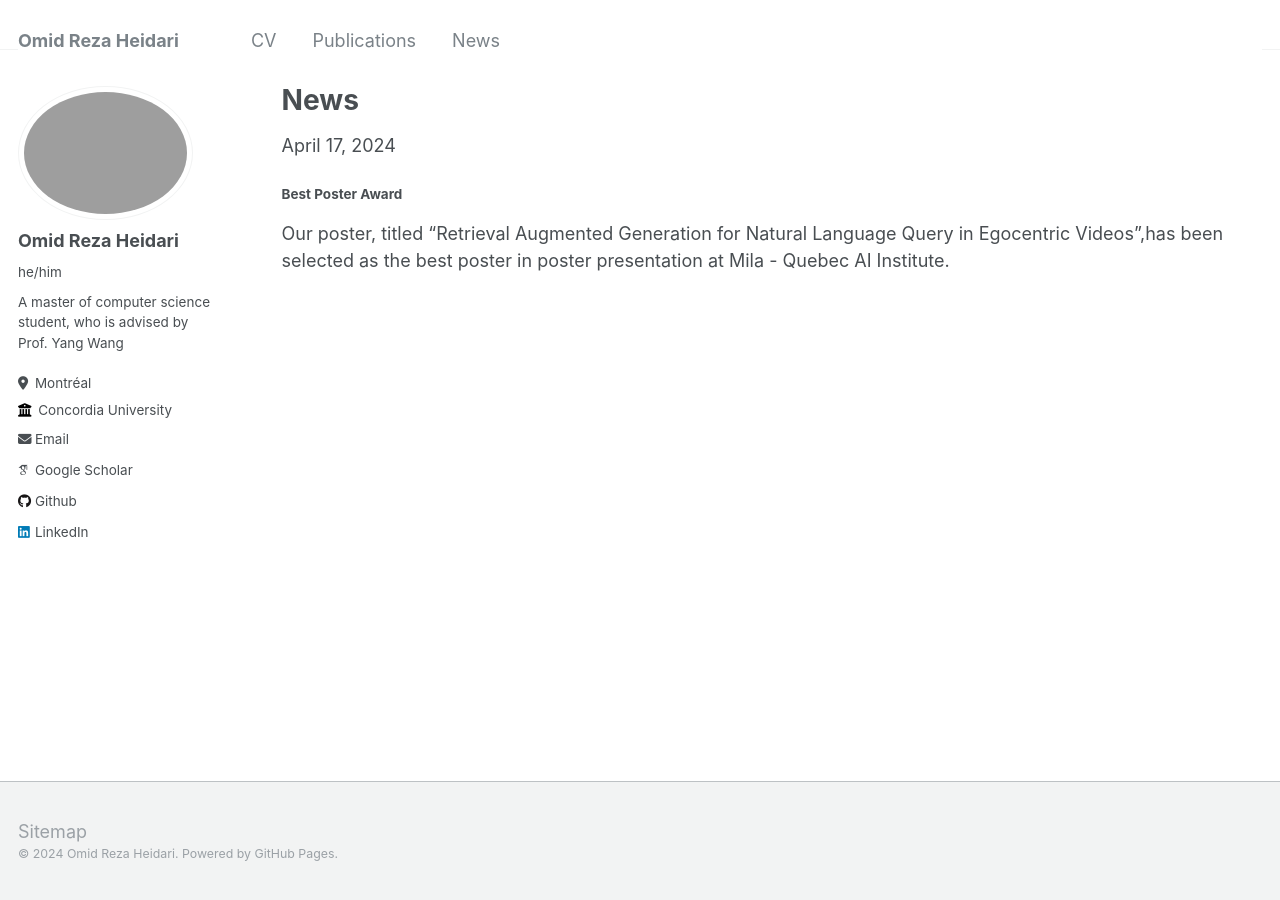
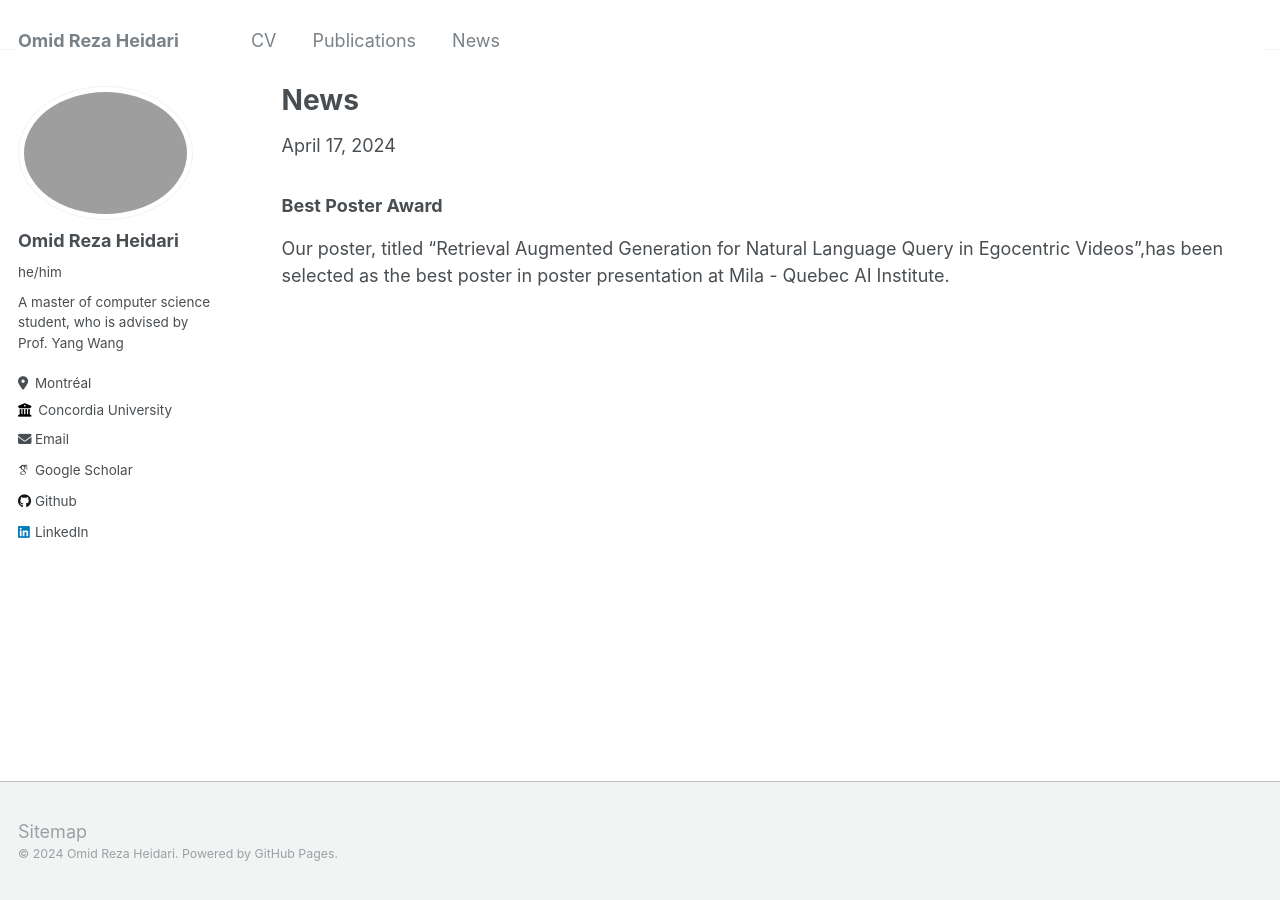
Before and after one commit to omid-reza/omid-reza.github.io, a Jekyll site: the page built from _pages/news.md, in a window 1280 px wide. Built offline with Jekyll 4.4.1, drawn with Linux system fonts in a browser that asks for light colours; some web fonts are replaced.

Commit message:
change size

```diff
--- a/_includes/post.html
+++ b/_includes/post.html
@@ -34,13 +34,13 @@
         {% elsif post.date %}
          <p class="page__date"><time datetime="{{ post.date | default: "1900-01-01" | date_to_xmlschema }}">{{ post.date | default: "1900-01-01" | date: "%B %d, %Y" }}</time></p>
         {% endif %}
-        <h4 itemprop="headline">
+        <h3 itemprop="headline">
             {% if post.link %}
               <a href="{{ post.link }}">{{ title }}</a> <a href="{{ base_path }}{{ post.url }}" rel="permalink"><i class="fa fa-link" aria-hidden="true" title="permalink"></i><span class="sr-only">Permalink</span></a>
             {% else %}
               <strong>{{ title }}</strong>
             {% endif %}
-          </h4>
+          </h3>
     {% if post.excerpt and site.read_more != 'enabled' %}
     <p class="archive__item-excerpt" itemprop="description">{{ post.excerpt | markdownify }}</p>
     {% elsif post.excerpt and site.read_more == 'enabled' %}
```
